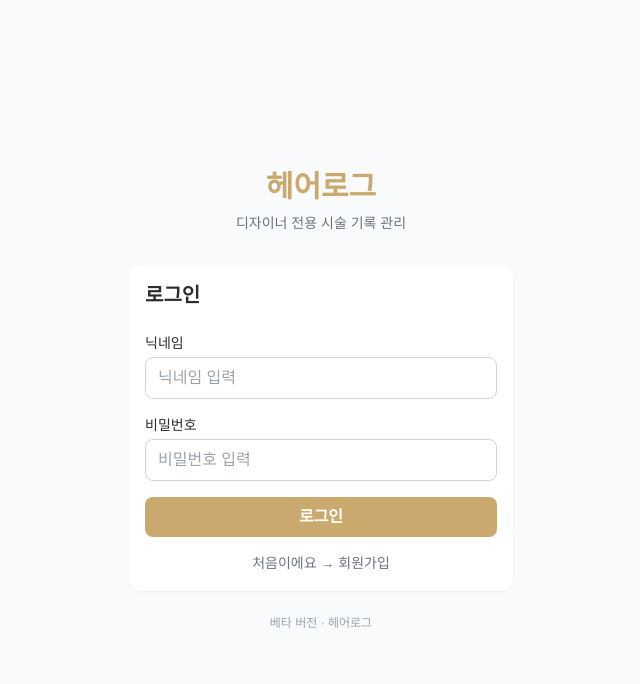
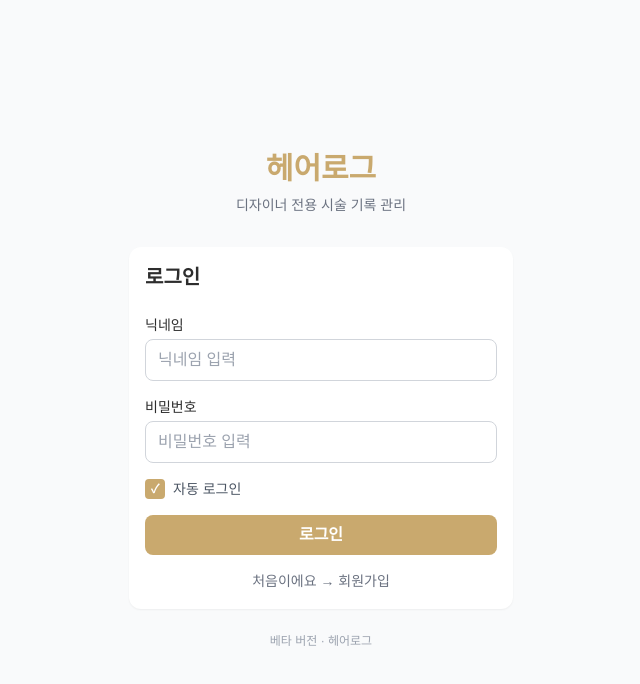
Before and after one commit to hairlog/hairlog-beta, a Next.js app: page / in a window 1280 px wide. Shown: the top 684 px of the page, without its empty margins (319-959 px from the left). Built offline with nearby package versions, Linux system fonts and the light colour scheme.

Commit message:
Update index.tsx

```diff
--- a/pages/index.tsx
+++ b/pages/index.tsx
@@ -7,6 +7,7 @@ export default function Login() {
   const [isSignup, setIsSignup] = useState(false)
   const [nickname, setNickname] = useState('')
   const [password, setPassword] = useState('')
+  const [autoLogin, setAutoLogin] = useState(true)
   const [error, setError] = useState('')
   const [loading, setLoading] = useState(true)
 
@@ -33,7 +34,7 @@ export default function Login() {
   }
 
   if (loading) return (
-    <div className="min-h-screen flex items-center justify-center">
+    <div className="min-h-screen flex items-center justify-center bg-gray-50">
       <p className="text-gray-400 text-sm">불러오는 중...</p>
     </div>
   )
@@ -47,6 +48,16 @@ export default function Login() {
         </div>
         <div className="card">
           <h2 className="text-xl font-semibold mb-6">{isSignup ? '회원가입' : '로그인'}</h2>
+
+          {isSignup && (
+            <div className="bg-amber-50 border border-amber-200 rounded-xl p-3 mb-4">
+              <p className="text-xs text-amber-700 leading-relaxed">
+                ⚠️ 현재는 베타 서비스 기간으로 기본 정보(이메일, 전화번호 등)를 받고 있지 않아서, 닉네임과 비밀번호 분실 시 찾을 수가 없습니다.<br /><br />
+                <strong>반드시 핸드폰 메모장에 닉네임과 비밀번호를 저장해 놓으세요!</strong>
+              </p>
+            </div>
+          )}
+
           <form onSubmit={handleSubmit} className="space-y-4">
             <div>
               <label className="block text-sm font-medium mb-1">닉네임</label>
@@ -56,12 +67,22 @@ export default function Login() {
               <label className="block text-sm font-medium mb-1">비밀번호</label>
               <input className="input" type="password" value={password} onChange={e => setPassword(e.target.value)} placeholder="비밀번호 입력" required />
             </div>
+            {!isSignup && (
+              <label className="flex items-center gap-2 cursor-pointer">
+                <div onClick={() => setAutoLogin(!autoLogin)}
+                  className={`w-5 h-5 rounded border-2 flex items-center justify-center transition ${autoLogin ? 'bg-accent border-accent' : 'border-gray-300'}`}>
+                  {autoLogin && <span className="text-white text-xs font-bold">✓</span>}
+                </div>
+                <span className="text-sm text-gray-600">자동 로그인</span>
+              </label>
+            )}
             {error && <p className="text-red-500 text-sm">{error}</p>}
             <button type="submit" className="btn-primary w-full" disabled={loading}>
               {loading ? '처리 중...' : (isSignup ? '가입하기' : '로그인')}
             </button>
           </form>
-          <button onClick={() => setIsSignup(!isSignup)} className="w-full text-center text-sm text-gray-500 mt-4 hover:text-accent">
+          <button onClick={() => { setIsSignup(!isSignup); setError('') }}
+            className="w-full text-center text-sm text-gray-500 mt-4 hover:text-accent">
             {isSignup ? '이미 계정이 있어요 → 로그인' : '처음이에요 → 회원가입'}
           </button>
         </div>
```
